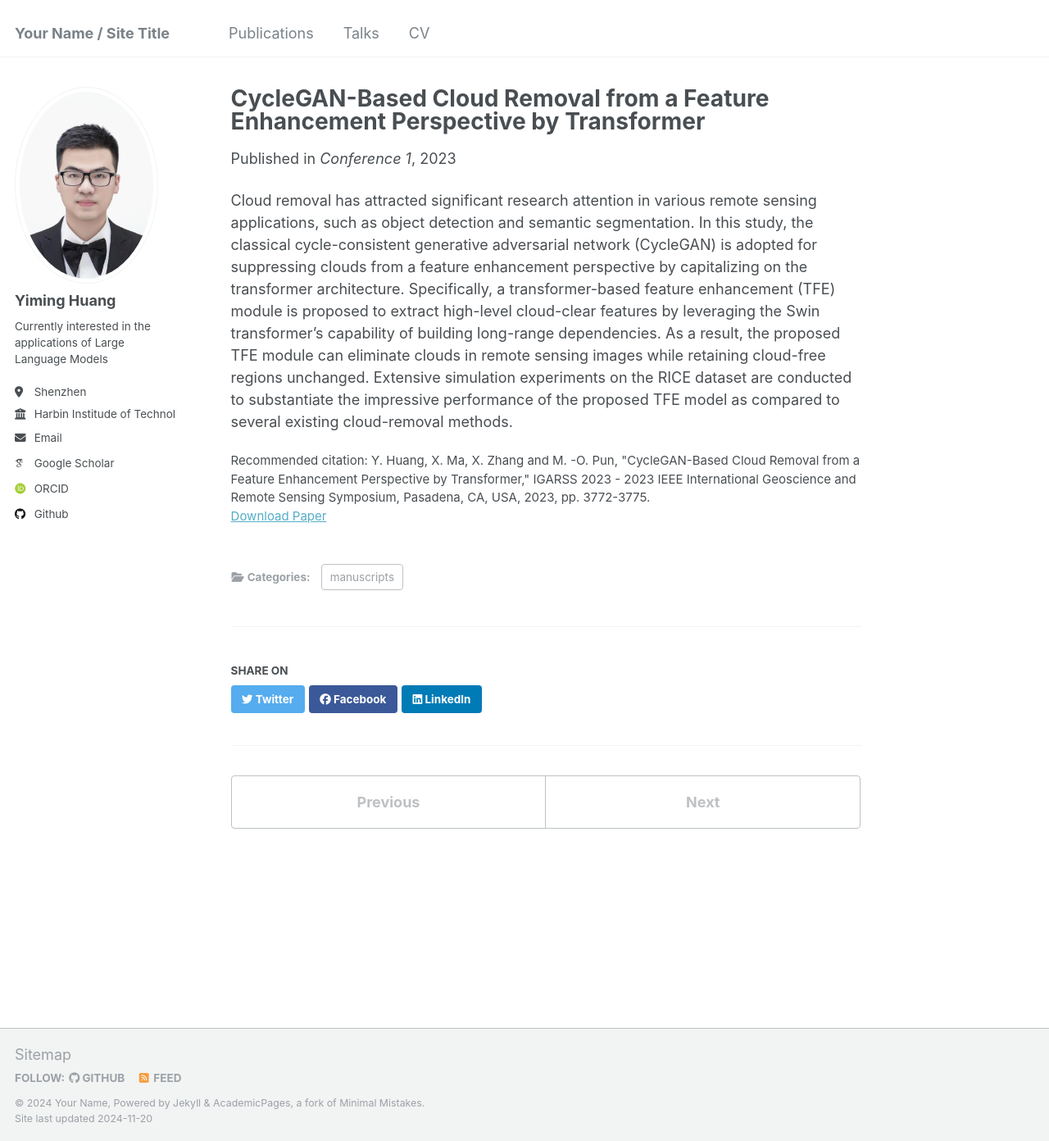
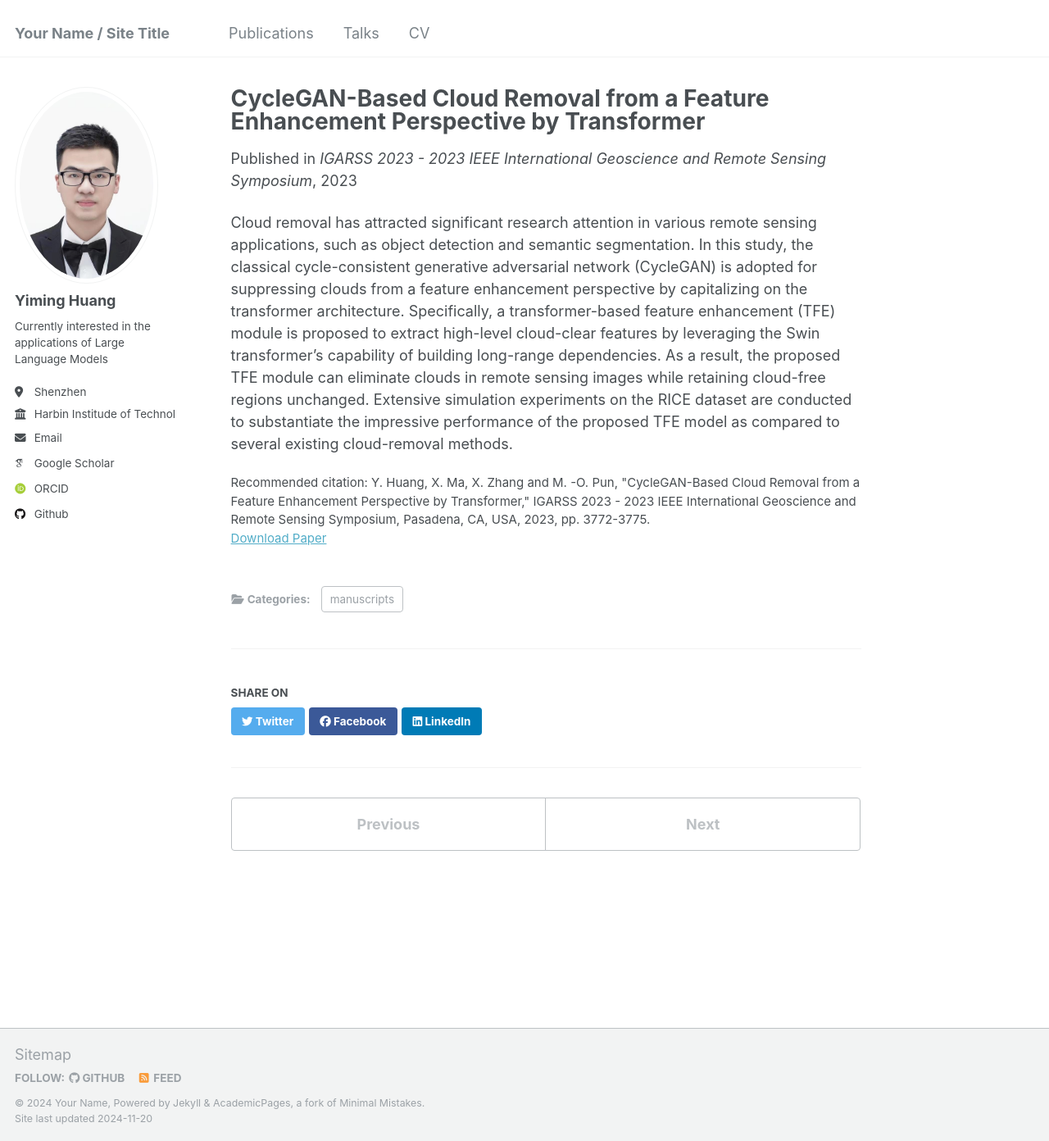
Before and after one commit to JohnHuang99/JohnHuang99.github.io, a Jekyll site: the page built from _publications/2010-10-01-paper-title-number-2.md, in a window 1280 px wide and 1392 px high. Shown: the whole window at 82% size. Built offline with Jekyll 4.4.1, drawn with Linux system fonts in a browser that asks for light colours; some web fonts are replaced.

Commit message:
Update 2010-10-01-paper-title-number-2.md

```diff
--- a/_publications/2010-10-01-paper-title-number-2.md
+++ b/_publications/2010-10-01-paper-title-number-2.md
@@ -3,7 +3,7 @@ title: "CycleGAN-Based Cloud Removal from a Feature Enhancement Perspective by T
 collection: publications
 category: manuscripts
 date: 2023-10-20
-venue: 'Conference 1'
+venue: 'IGARSS 2023 - 2023 IEEE International Geoscience and Remote Sensing Symposium'
 paperurl: 'https://ieeexplore.ieee.org/abstract/document/10282840'
 citation: 'Y. Huang, X. Ma, X. Zhang and M. -O. Pun, "CycleGAN-Based Cloud Removal from a Feature Enhancement Perspective by Transformer," IGARSS 2023 - 2023 IEEE International Geoscience and Remote Sensing Symposium, Pasadena, CA, USA, 2023, pp. 3772-3775.'
 ---
```
